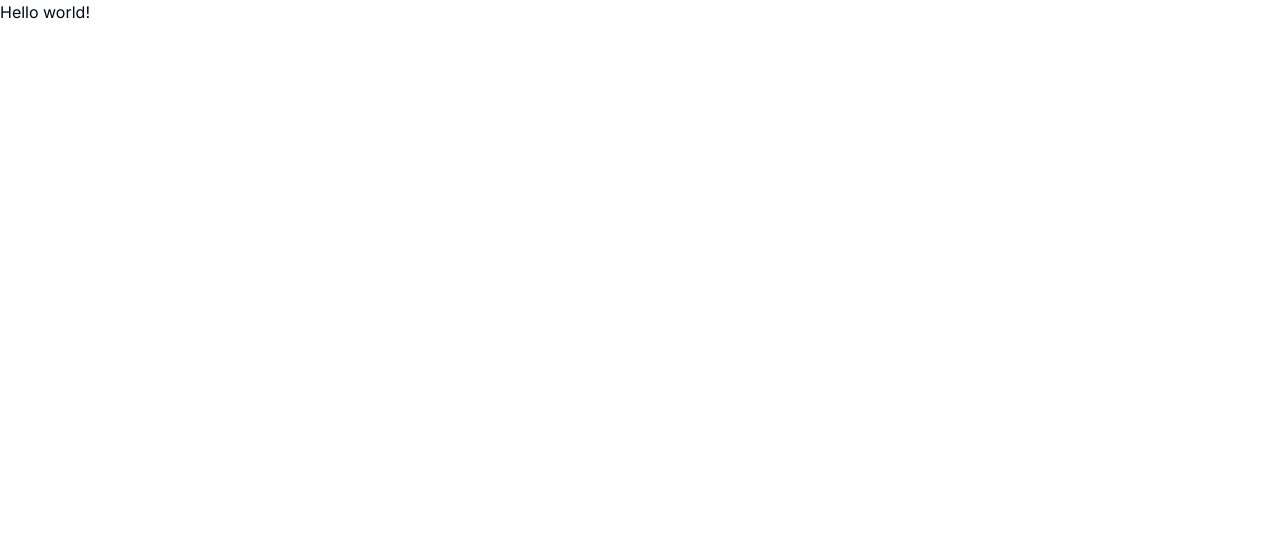
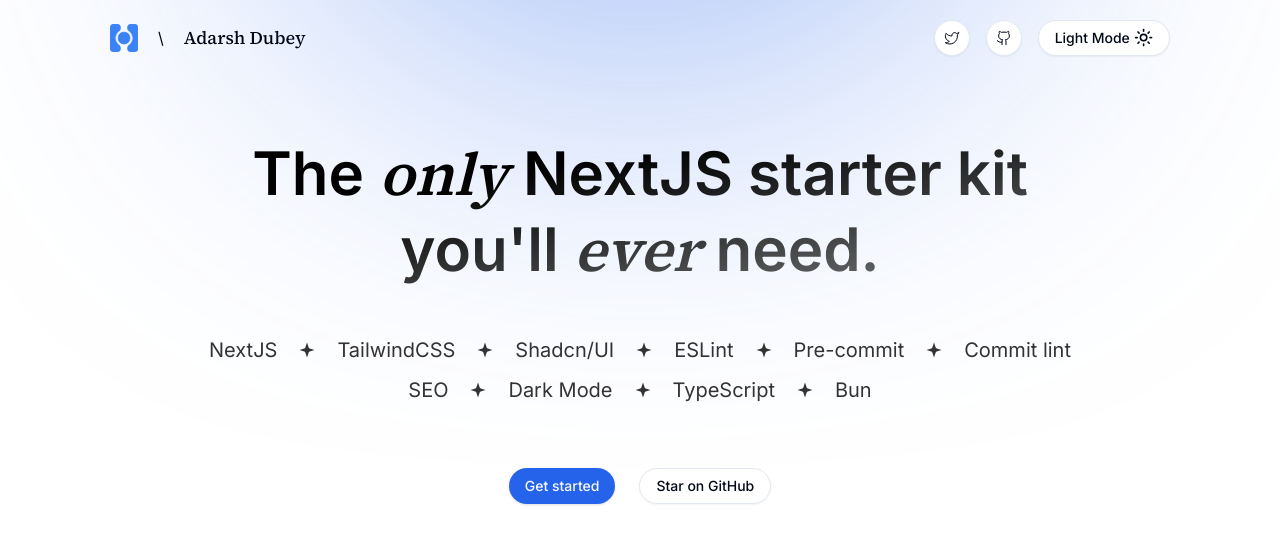
Before and after one commit to inclinedadarsh/nextjs-starter, a Next.js app: page / in a window 1280 px wide. Shown: the top 544 px of the page. Built offline with nearby package versions, Linux system fonts and the light colour scheme.

Commit message:
feat: add home page (#6)
* feat: change font-mono to font-serif

* feat: add home page

add technologies
add buttons
add header
add support for dark mode

* fix: add normal font type in font-serif

```diff
--- a/src/app/layout.tsx
+++ b/src/app/layout.tsx
@@ -1,11 +1,15 @@
 import type { Metadata } from 'next';
-import { Inter, Space_Grotesk } from 'next/font/google';
+import { Inter, Source_Serif_4 } from 'next/font/google';
 import './globals.css';
 import { ThemeProvider } from '@/components/theme-provider';
 import { cn } from '@/lib/utils';
 
 const fontSans = Inter({ subsets: ['latin'], variable: '--font-sans' });
-const fontMono = Space_Grotesk({ subsets: ['latin'], variable: '--font-mono' });
+const fontSerif = Source_Serif_4({
+  subsets: ['latin'],
+  style: ['italic', 'normal'],
+  variable: '--font-serif',
+});
 
 export const metadata: Metadata = {
   title: 'NextJS Starter Template by Adarsh Dubey',
@@ -38,7 +42,7 @@
         className={cn(
           'font-sans antialiased',
           fontSans.variable,
-          fontMono.variable
+          fontSerif.variable
         )}
       >
         <ThemeProvider
--- a/src/app/page.tsx
+++ b/src/app/page.tsx
@@ -1,3 +1,89 @@
+import Image from 'next/image';
+import Link from 'next/link';
+import LogoIcon from '@/assets/logo_mark.png';
+import { buttonVariants } from '@/components/ui/button';
+import { ModeToggle } from '@/components/ModeToggle';
+import { Github, Twitter, Sparkle } from 'lucide-react';
+import { Fragment } from 'react';
+
 export default function Home() {
-  return <h1>Hello world!</h1>;
+  const technologies = [
+    [
+      'NextJS',
+      'TailwindCSS',
+      'Shadcn/UI',
+      'ESLint',
+      'Pre-commit',
+      'Commit lint',
+    ],
+
+    ['SEO', 'Dark Mode', 'TypeScript', 'Bun'],
+  ];
+
+  return (
+    <div className="relative mx-auto w-[1100px] max-2xl:w-[1100px] max-xl:w-[920px] max-lg:w-[680px] max-md:w-[440px] max-sm:w-full px-5">
+      <div className="absolute w-[500px] h-[500px] bg-primary rounded-full -top-[550px] blur-[200px] left-1/2 -translate-x-1/2 -z-10"></div>
+      <nav className="flex flex-col md:flex-row gap-3 md:justify-between md:items-center my-8 md:my-5">
+        <div className="flex gap-3 md:gap-5 items-center">
+          <Image src={LogoIcon} alt="Logo Icon`" className="w-7 h-7" />
+          <span>\</span>
+          <Link
+            href="https://adarshdubey.com"
+            className="text-lg font-serif font-medium"
+          >
+            Adarsh Dubey
+          </Link>
+        </div>
+        <div className="flex gap-4">
+          <Link
+            className={`${buttonVariants({ variant: 'outline', size: 'icon' })} flex gap-2`}
+            href="https://twitter.com/inclinedadarsh"
+          >
+            <Twitter size={16} strokeWidth={1.5} />
+          </Link>
+          <Link
+            className={`${buttonVariants({ variant: 'outline', size: 'icon' })} flex gap-2`}
+            href="https://github.com/inclinedadarsh"
+          >
+            <Github size={16} strokeWidth={1.5} />
+          </Link>
+          <ModeToggle />
+        </div>
+      </nav>
+      <main className="">
+        <h1 className="font-semibold text-4xl md:text-6xl max-w-4xl text-center mx-auto md:leading-tight mt-20 bg-gradient-to-br from-black dark:from-white from-30% to-black/50 dark:to-white/35 bg-clip-text text-transparent">
+          The <span className="font-serif italic">only</span> NextJS starter kit
+          you&apos;ll <span className="font-serif italic">ever</span> need.
+        </h1>
+        <div className="text-black/80 dark:text-white/80 text-sm md:text-xl space-y-3 max-w-4xl my-12 mx-auto">
+          {technologies.map((line, index) => (
+            <div
+              className="flex gap-3 md:gap-5 flex-wrap items-center justify-center"
+              key={index}
+            >
+              {line.map((tech, inner_index) => (
+                <Fragment key={inner_index}>
+                  {tech}
+                  {inner_index < line.length - 1 && (
+                    <Sparkle strokeWidth={0} fill="currentColor" size={20} />
+                  )}
+                </Fragment>
+              ))}
+            </div>
+          ))}
+        </div>
+        <div className="flex justify-center gap-6 my-16">
+          <Link href="#" className={`${buttonVariants({})}`}>
+            Get started
+          </Link>
+          <Link
+            href="https://github.com/inclinedadarsh/nextjs-starter"
+            className={`${buttonVariants({ variant: 'outline' })}`}
+          >
+            Star on GitHub
+          </Link>
+        </div>
+      </main>
+    </div>
+  );
 }
--- a/tailwind.config.ts
+++ b/tailwind.config.ts
@@ -75,7 +75,7 @@
       },
       fontFamily: {
         sans: ['var(--font-sans)', ...fontFamily.sans],
-        mono: ['var(--font-mono)', ...fontFamily.mono],
+        serif: ['var(--font-serif)', ...fontFamily.serif],
       },
     },
   },
```
Also changed, not shown: src/assets/logo_mark.png (added).
